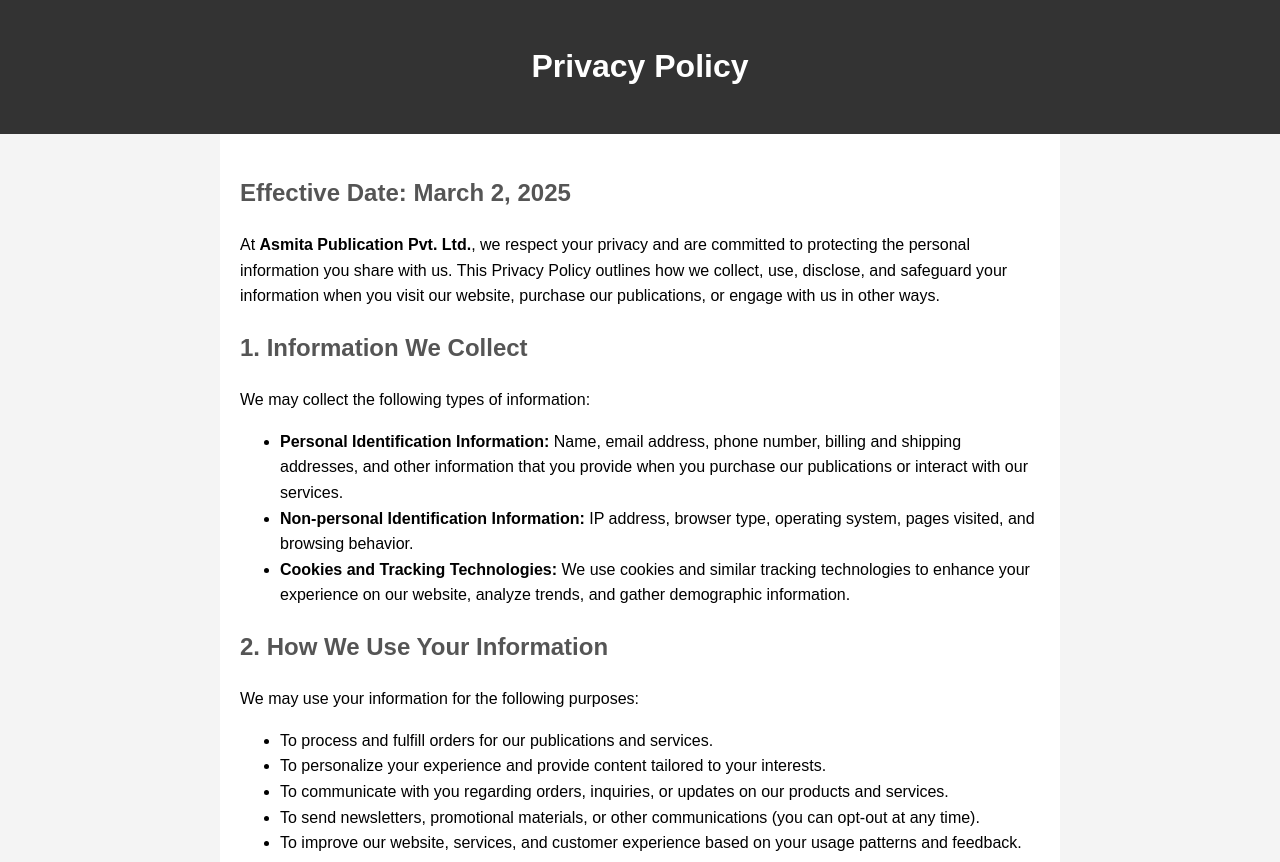
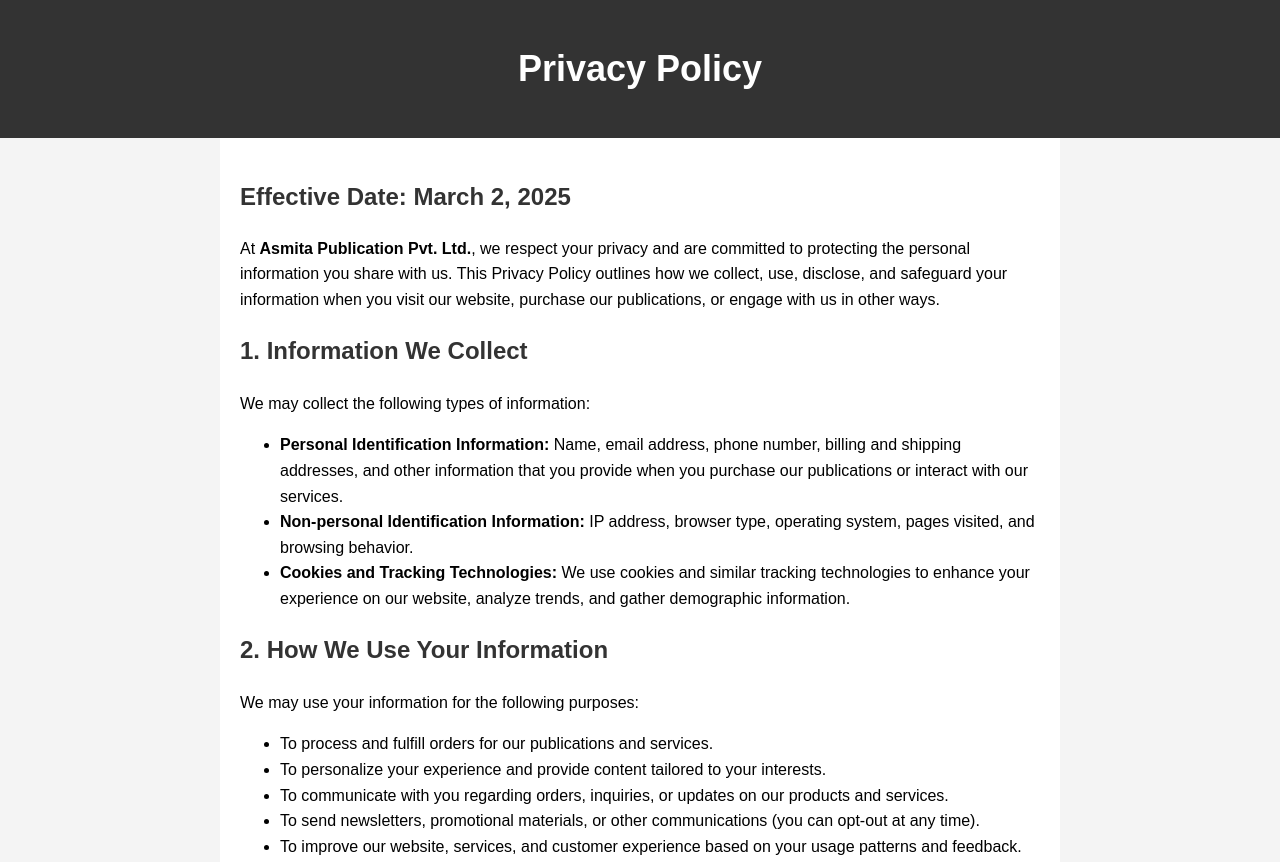
Before and after one commit to achsantosh/AsmitaPublication, a plain HTML site: page index.html in a window 1280 px wide. Shown: the top 862 px of the page. Drawn offline with Linux system fonts and the light colour scheme.

Commit message:
Update index.html

```diff
--- a/index.html
+++ b/index.html
@@ -17,7 +17,9 @@
             background-color: #333;
             color: white;
             text-align: center;
-            padding: 20px 0;
+            padding: 40px 0;
+            font-size: 36px;
+            font-weight: bold;
         }
         main {
             padding: 20px;
@@ -25,11 +27,8 @@
             margin: auto;
             background-color: white;
         }
-        h1 {
-            color: #fff;
-        }
         h2 {
-            color: #555;
+            color: #333;
         }
         p {
             margin-bottom: 15px;
@@ -45,7 +44,7 @@
 <body>
 
     <header>
-        <h1>Privacy Policy</h1>
+        Privacy Policy
     </header>
 
     <main>
```
